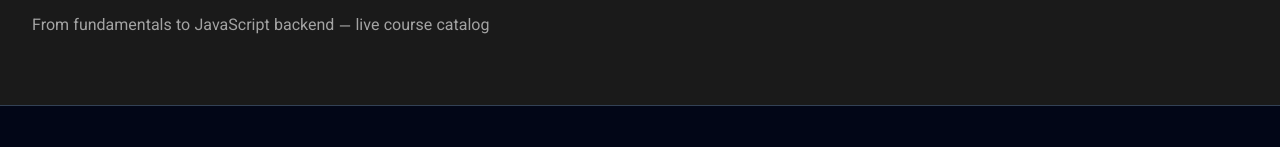
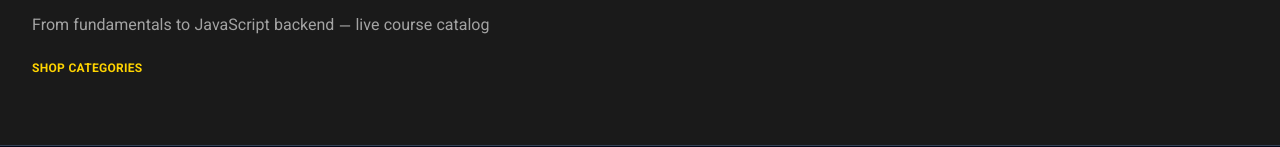
Before and after one commit to mrhajimaghsoodi/megajs.com, a Next.js app in the folder apps/web/: page /en/learn in a window 1280 px wide. Shown: the part 291-438 px from the top of the page. Built offline with nearby package versions, Linux system fonts and the light colour scheme; no server answers.

Commit message:
feat(web): link learn shop to product category index
Co-authored-by: Mohammad reza Hajimaghsoodi <mrhajimaghsoodi@users.noreply.github.com>

```diff
--- a/apps/web/src/app/[locale]/learn/page.tsx
+++ b/apps/web/src/app/[locale]/learn/page.tsx
@@ -57,6 +57,14 @@ export default async function LearnPage({
           <p className="mt-3 max-w-2xl text-sm leading-7 text-white/60 sm:text-base">
             {dict.learn.subtitle}
           </p>
+          <p className="mt-4">
+            <a
+              href={`/${locale}/learn/categories`}
+              className="text-xs font-bold uppercase tracking-wide text-primary underline-offset-4 hover:underline"
+            >
+              {dict.articles.productCategories}
+            </a>
+          </p>
           {query ? (
             <p className="mt-4 font-mono text-xs text-primary">
               {w.shop.resultsFor}: “{q}”
```
